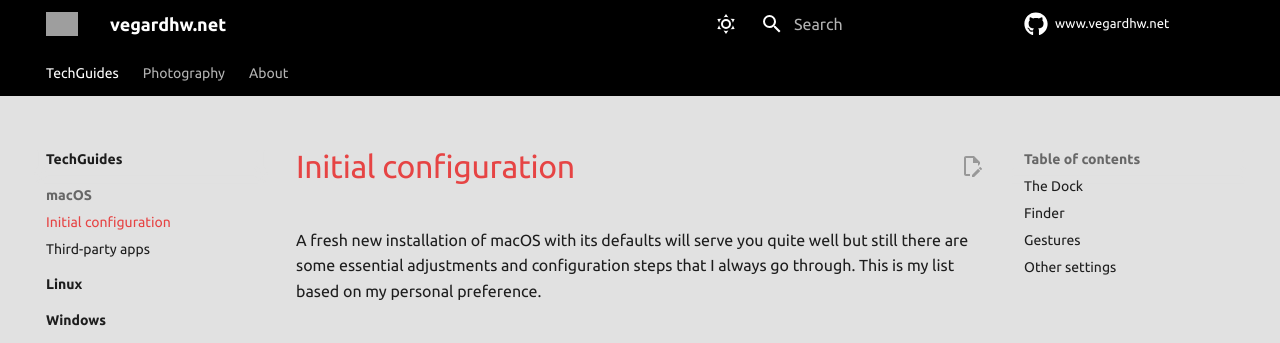
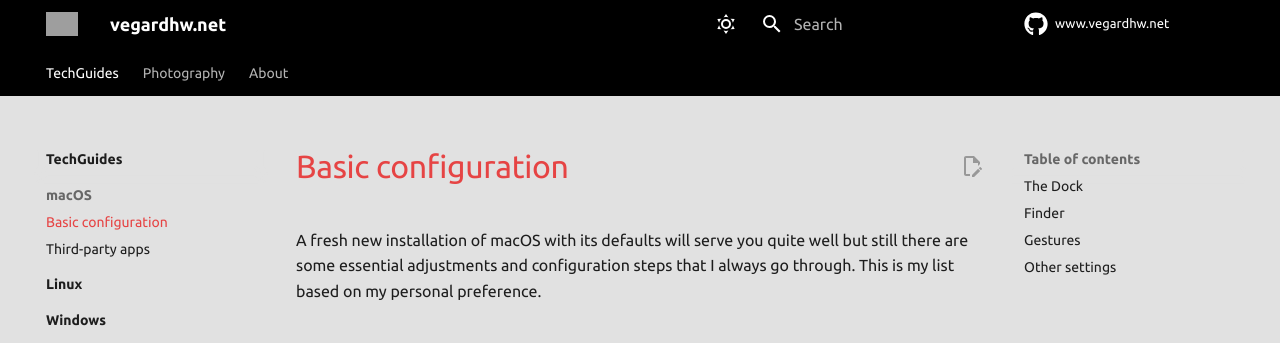
Before and after one commit to vegardhw/www, an MkDocs documentation site: the page built from docs/guides/macos/basic-config.md, in a window 1280 px wide and 900 px high. Shown: the top 343 px of the window. Built offline with MkDocs 1.6.1 and Material for MkDocs 9.7.7, drawn with Linux system fonts in a browser that asks for light colours; comment, search, counter and statistics services are not loaded; grey boxes are pictures that could not be loaded.

```diff
--- a/docs/guides/macos/initial-config.md
+++ b/docs/guides/macos/basic-config.md
@@ -1,4 +1,4 @@
-# Initial configuration
+# Basic configuration
 
 A fresh new installation of macOS with its defaults will serve you quite well but still there are some essential adjustments and configuration steps that I always go through. This is my list based on my personal preference.
 
--- a/mkdocs.yml
+++ b/mkdocs.yml
@@ -69,7 +69,7 @@
   - TechGuides:
     - index.md
     - macOS:
-      - guides/macos/initial-config.md
+      - guides/macos/basic-config.md
 #     - guides/macos/terminal-basics.md
       - guides/macos/third-party-apps.md
     - Linux:
```
Also changed, not shown: 1 other file.
